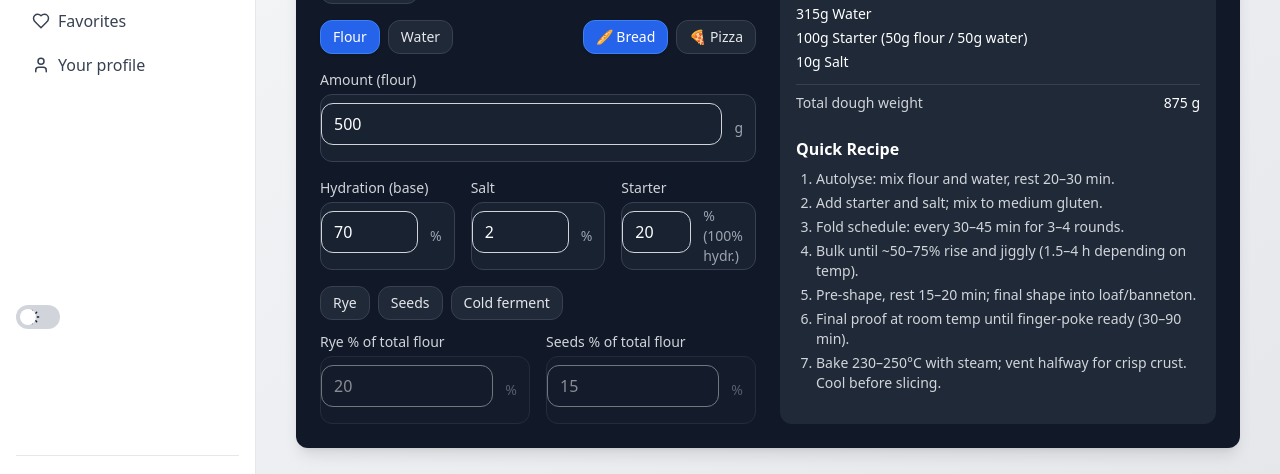
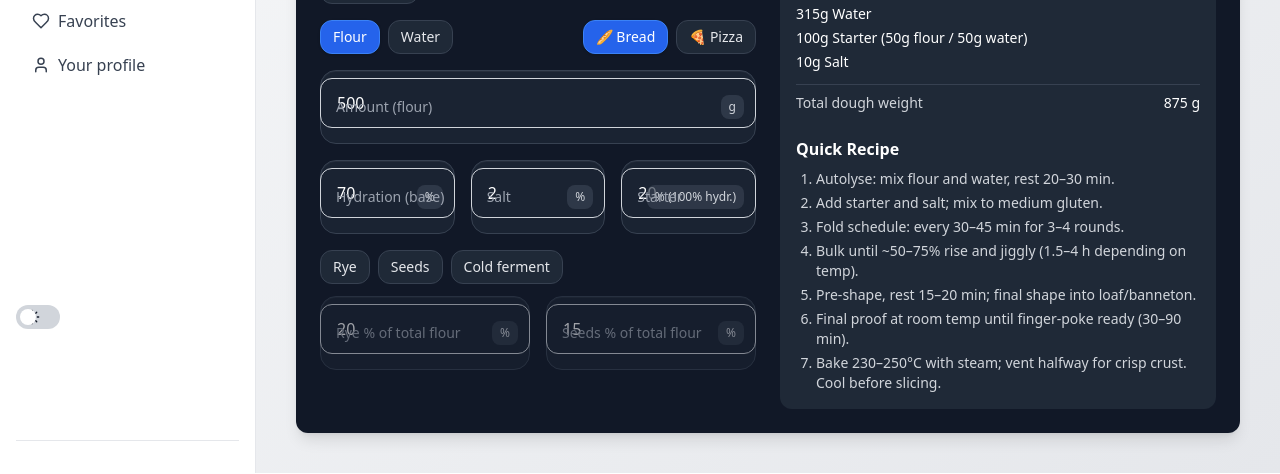
Before and after one commit to VilleJLehtola/Dough-calculator, a React (Vite) app: page /calculator in a window 1280 px wide. Shown: the part 453-927 px from the top of the page. Built offline with nearby package versions, Linux system fonts and the light colour scheme; no server answers.

Commit message:
Update InputField.jsx

```diff
--- a/src/components/common/InputField.jsx
+++ b/src/components/common/InputField.jsx
@@ -1,24 +1,72 @@
-import React from 'react';
+// src/components/common/InputField.jsx
+import React, { useId } from "react";
 
-export default function InputField({ id, label, suffix, value, onChange, min, max, step = 1, disabled }) {
+export default function InputField({
+  id,
+  label,
+  suffix,
+  value,
+  onChange,
+  min,
+  max,
+  step = 1,
+  disabled,
+  placeholder = "",
+  className = "",
+  type = "number",
+  helper
+}) {
+  const autoId = useId();
+  const inputId = id || autoId;
+
   return (
-    <label htmlFor={id} className="flex flex-col gap-1 w-full">
-      <span className="text-sm text-gray-300">{label}</span>
-      <div className={`flex items-center rounded-xl border border-gray-700 bg-gray-800/60 focus-within:ring-2 focus-within:ring-blue-500 ${disabled ? 'opacity-50' : ''}`}>
+    <div className={`group relative ${disabled ? "opacity-60" : ""} ${className}`}>
+      {/* Floating label background */}
+      <div className="absolute inset-0 rounded-2xl bg-gray-800/70 border border-gray-700
+                      shadow-[inset_0_1px_0_rgba(255,255,255,0.05)]
+                      transition-colors group-focus-within:border-blue-500" />
+      {/* Input row */}
+      <div className="relative flex items-center">
         <input
-          id={id}
-          type="number"
-          aria-label={label}
-          className="w-full bg-transparent px-3 py-2 outline-none text-white"
+          id={inputId}
+          type={type}
+          inputMode={type === "number" ? "decimal" : undefined}
+          className="peer w-full bg-transparent px-4 py-3 pr-16 outline-none text-white
+                     placeholder-transparent
+                     focus:ring-0"
           value={value}
-          onChange={(e) => onChange(Number(e.target.value))}
+          onChange={(e) => onChange(type === "number" ? Number(e.target.value) : e.target.value)}
           min={min}
           max={max}
           step={step}
           disabled={disabled}
+          placeholder={placeholder || label}
+          aria-label={label}
         />
-        {suffix && <span className="px-3 text-gray-400 text-sm">{suffix}</span>}
+        {suffix && (
+          <span className="pointer-events-none absolute right-3 top-1/2 -translate-y-1/2
+                           text-xs font-medium text-gray-300
+                           bg-gray-700/70 rounded-lg px-2 py-1">
+            {suffix}
+          </span>
+        )}
       </div>
-    </label>
+
+      {/* Floating label */}
+      <label
+        htmlFor={inputId}
+        className="pointer-events-none absolute left-4 top-1/2 -translate-y-1/2
+                   text-sm text-gray-400 transition-all
+                   peer-placeholder-shown:top-1/2 peer-placeholder-shown:text-sm
+                   peer-focus:-translate-y-5 peer-focus:text-xs peer-focus:text-blue-300
+                   group-focus-within:-translate-y-5 group-focus-within:text-xs">
+        {label}
+      </label>
+
+      {/* Bottom helper line */}
+      {helper && (
+        <div className="mt-1 ml-1 text-xs text-gray-400">{helper}</div>
+      )}
+    </div>
   );
 }
```
